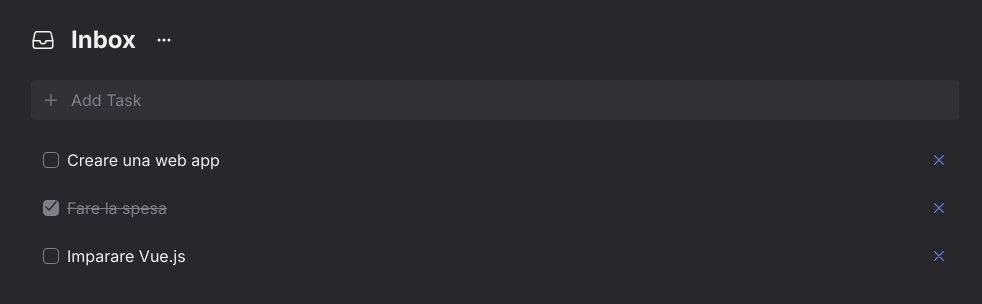
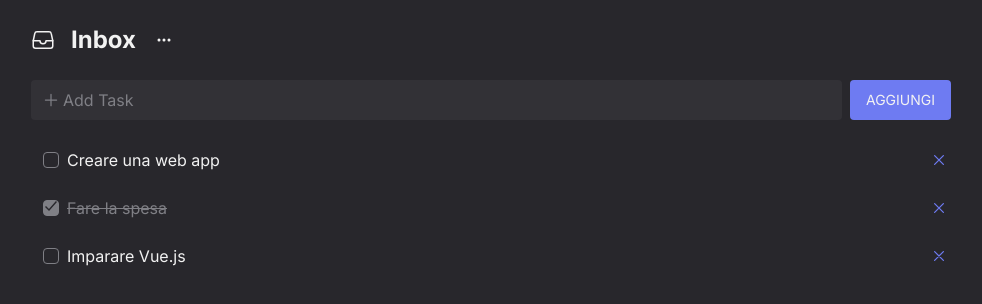
Before and after one commit to LuigiRagusa95/vue-todolist, a plain HTML site: page index.html in a window 1280 px wide. Shown: the whole page, without its empty margins (145-1127 px from the left). Drawn offline with nearby package versions, Linux system fonts and the light colour scheme.

Commit message:
ADD: add button for adding todos

```diff
--- a/css/main.css
+++ b/css/main.css
@@ -67,11 +67,22 @@ body {
 
 /* input */
 .app-section-input {
+	width: 100%;
+	display: flex;
+	margin-top: 1rem;
+	align-items: center;
+}
+
+.app-section-input > * {
+	margin-right: 0.5rem;
+}
+
+.app-section-fields {
 	display: flex;
 	cursor: text;
+	flex-grow: 1;
 	padding: 0.5rem;
 	color: #7f7f85;
-	margin-top: 1rem;
 	align-items: center;
 	border-radius: 0.25rem;
 	background-color: #323136;
@@ -81,23 +92,41 @@ body {
 	margin-right: 0.5rem;
 }
 
-.app-section-input > .app-section-icon {
+.app-section-fields > .app-section-icon {
 	font-size: 1.25rem;
 }
 
-.app-section-input > input {
+.app-section-fields > input {
 	width: 100%;
 	border: none;
 	outline: none;
 	font-size: 1rem;
 	appearance: none;
 	color: #f2f2f2;
+	line-height: 1.5rem;
 	caret-color: #f2f2f2;
 	background-color: transparent;
 }
 
-.app-section-input > input::placeholder {
+.app-section-fields > input::placeholder {
 	color: #7f7f85;
+}
+
+.app-section-button {
+	border: none;
+	outline: none;
+	display: flex;
+	cursor: pointer;
+	color: #f2f2f2;
+	appearance: none;
+	font-size: 0.875rem;
+	line-height: 1.5rem;
+	align-items: center;
+	border-radius: 0.25rem;
+	padding: 0.5rem 1rem;
+	justify-content: center;
+	text-transform: uppercase;
+	background-color: #6e7bf2;
 }
 
 /* content */
--- a/index.html
+++ b/index.html
@@ -22,14 +22,17 @@
 						<span class="app-section-icon button"><ion-icon name="ellipsis-horizontal"></ion-icon></span>
 					</section>
 					<section class="app-section-input" @click="addFocus">
-						<span class="app-section-icon"><ion-icon name="add"></ion-icon></span>
-						<input type="text" name="input-add" id="input-add" placeholder="Add Task" v-model="inputValue" ref="inputField" @keyup.enter="addTodo" />
+						<div class="app-section-fields">
+							<span class="app-section-icon"><ion-icon name="add"></ion-icon></span>
+							<input type="text" name="input-add" id="input-add" placeholder="Add Task" v-model="inputValue" ref="inputField" @keyup.enter="addTodo" />
+						</div>
+						<button class="app-section-button" @click="addTodo">Aggiungi</button>
 					</section>
 					<section class="app-section-content">
 						<ul class="app-todos">
 							<li v-for="(todo, index) in todos" class="app-todos-todo">
-								<label :for="index">
-									<input type="checkbox" :checked="todo.completed" :id="index" />
+								<label :for="todo.id">
+									<input type="checkbox" :checked="todo.completed" :id="todo.id" />
 									<div class="app-todos-todo-checkbox"></div>
 									<span class="app-todos-todo-text">{{todo.text}}</span>
 								</label>
--- a/js/main.js
+++ b/js/main.js
@@ -4,9 +4,9 @@ new Vue({
 	el: "#root",
 	data: {
 		todos: [
-			{ text: "Creare una web app", completed: false },
-			{ text: "Fare la spesa", completed: true },
-			{ text: "Imparare Vue.js", completed: false },
+			{ id: 0, text: "Creare una web app", completed: false },
+			{ id: 1, text: "Fare la spesa", completed: true },
+			{ id: 2, text: "Imparare Vue.js", completed: false },
 		],
 		inputValue: "",
 		emptyState: false,
@@ -14,7 +14,7 @@ new Vue({
 	methods: {
 		removeTodo(index) {
 			this.todos.splice(index, 1);
-			this.emptyList();
+			this.checkEmptyList();
 		},
 		clearInput() {
 			this.inputValue = "";
@@ -24,10 +24,10 @@ new Vue({
 		},
 		addTodo() {
 			if (this.inputValue.trim() !== "") this.todos.push({ text: this.inputValue, completed: false });
-			this.emptyList();
 			this.clearInput();
+			this.checkEmptyList();
 		},
-		emptyList() {
+		checkEmptyList() {
 			this.todos.length > 0 ? (this.emptyState = false) : (this.emptyState = true);
 		},
 	},
```
